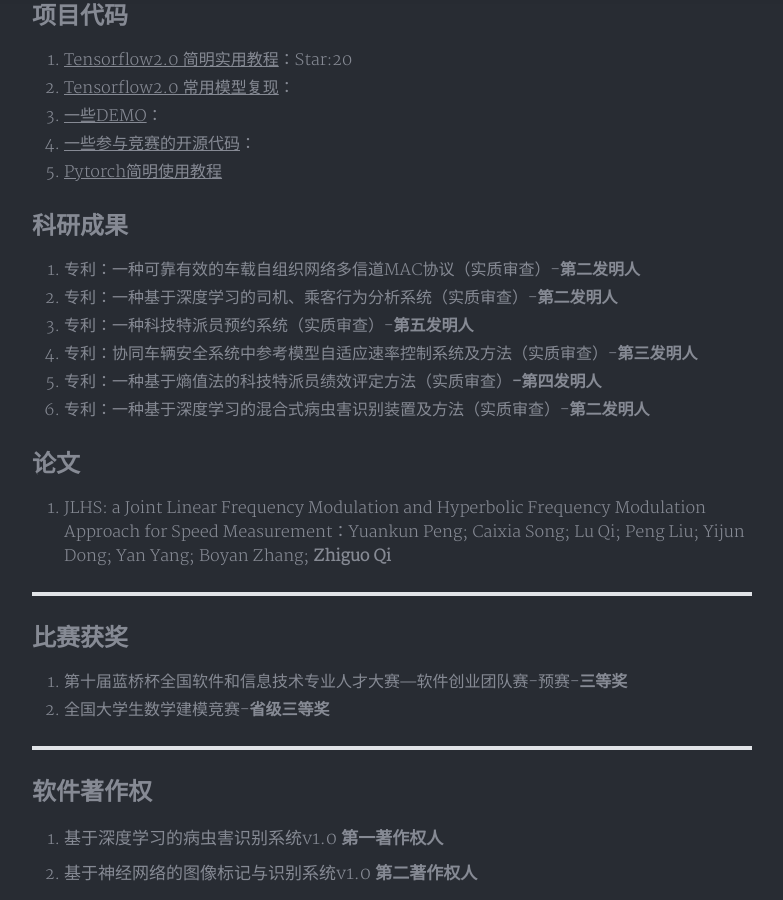
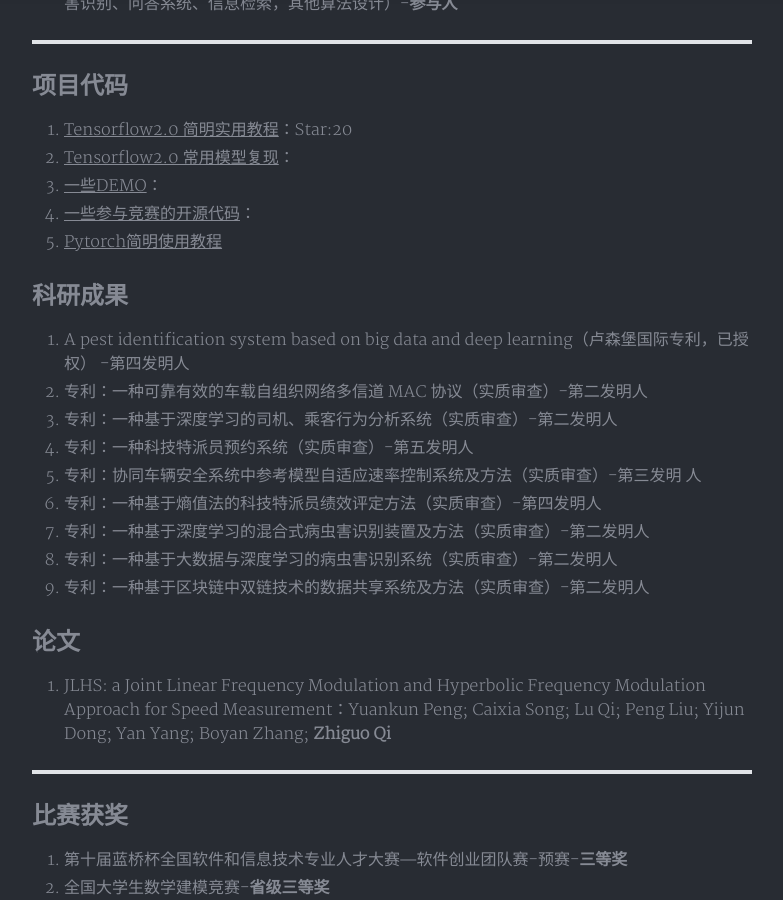
Before and after one commit to Qzgfather/Qzgfather.github.io, a Jekyll site: the page built from _posts/2020-01-09-hello.md, in a window 1280 px wide and 900 px high, scrolled down 1445 px. Shown: the whole window, without its empty margins (248-1031 px from the left). Built offline with Jekyll 4.4.1, drawn with Linux system fonts in a browser that asks for light colours; nearby versions of some CDN libraries; a style sheet for code colours, icons or effects is not loaded; some of the changed text lies outside the part shown.

Commit message:
Update 2020-01-09-hello.md

```diff
--- a/_posts/2020-01-09-hello.md
+++ b/_posts/2020-01-09-hello.md
@@ -10,10 +10,14 @@
 ## 个人信息
 
  - 亓志国/男/1998
- - 本科：青岛农业大学，专业：电子信息科学与技术
- - 本科研究方向：分布式深度学习
  - 技术博客：http://qzgfather.github.io
  - Github：http://github.com/qzgfather
+
+
+## 教育经历
+
+ - 2017.9-2021.7 青岛农业大学 本科，专业：电子信息科学与技术
+ - 2021.9-2022.2 早稻田大学  预科
 
 ---
 ## 联系方式
@@ -50,12 +54,16 @@
 
 ## 科研成果
 
-1. 专利：一种可靠有效的车载自组织网络多信道MAC协议（实质审查）-**第二发明人**
-2. 专利：一种基于深度学习的司机、乘客行为分析系统（实质审查）-**第二发明人**
-3. 专利：一种科技特派员预约系统（实质审查）-**第五发明人**
-4. 专利：协同车辆安全系统中参考模型自适应速率控制系统及方法（实质审查）-**第三发明人**
-5. 专利：一种基于熵值法的科技特派员绩效评定方法（实质审查）**-第四发明人**
-6.  专利：一种基于深度学习的混合式病虫害识别装置及方法（实质审查）-**第二发明人**
+1. A pest identification system based on big data and deep learning（卢森堡国际专利，已授权） -第四发明人
+2. 专利：一种可靠有效的车载自组织网络多信道 MAC 协议（实质审查）-第二发明人
+3. 专利：一种基于深度学习的司机、乘客行为分析系统（实质审查）-第二发明人
+4. 专利：一种科技特派员预约系统（实质审查）-第五发明人
+5. 专利：协同车辆安全系统中参考模型自适应速率控制系统及方法（实质审查）-第三发明
+人
+6. 专利：一种基于熵值法的科技特派员绩效评定方法（实质审查）-第四发明人
+7. 专利：一种基于深度学习的混合式病虫害识别装置及方法（实质审查）-第二发明人
+8. 专利：一种基于大数据与深度学习的病虫害识别系统（实质审查）-第二发明人
+9. 专利：一种基于区块链中双链技术的数据共享系统及方法（实质审查）-第二发明人
 
 ## 论文
 
```
